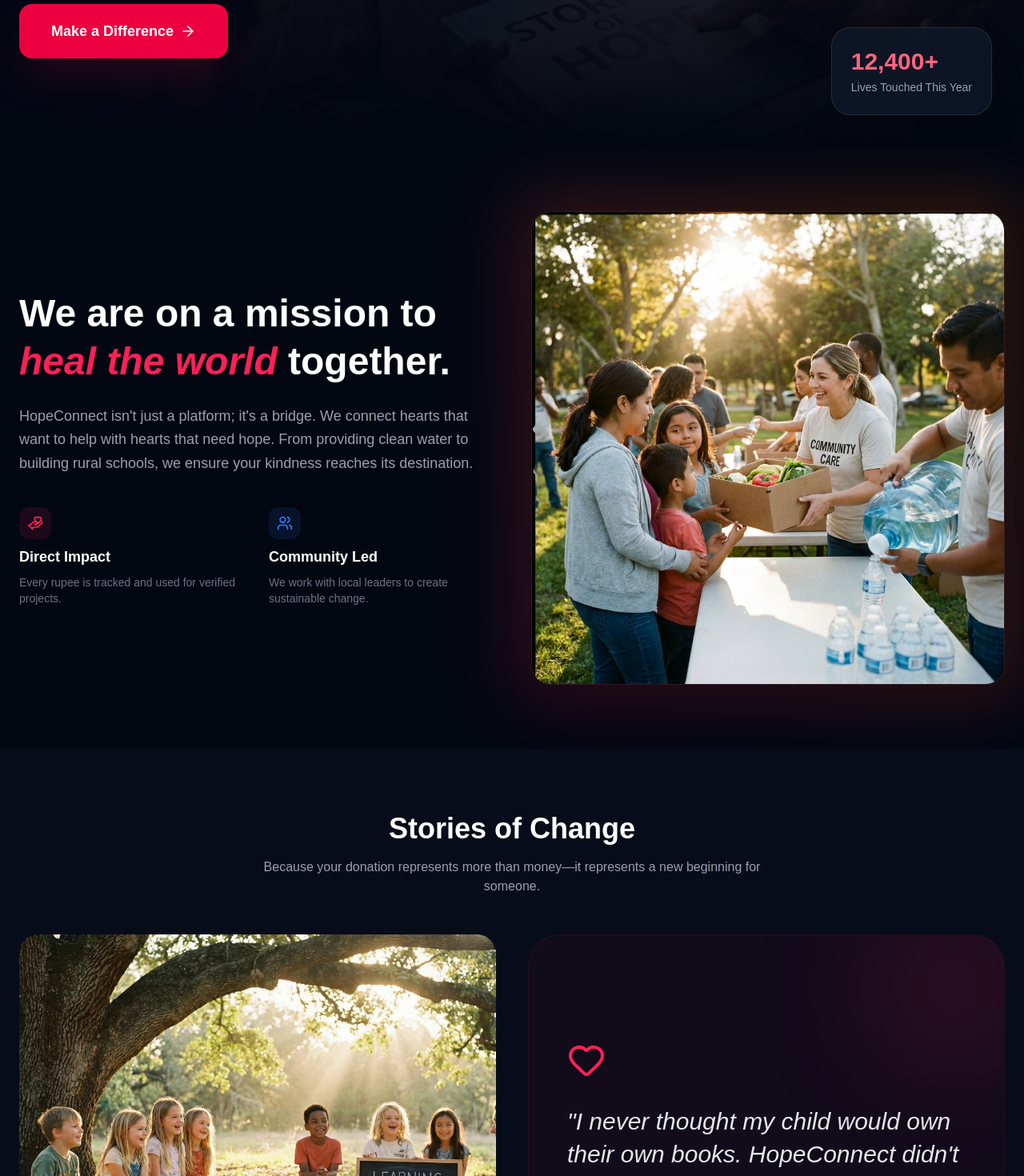
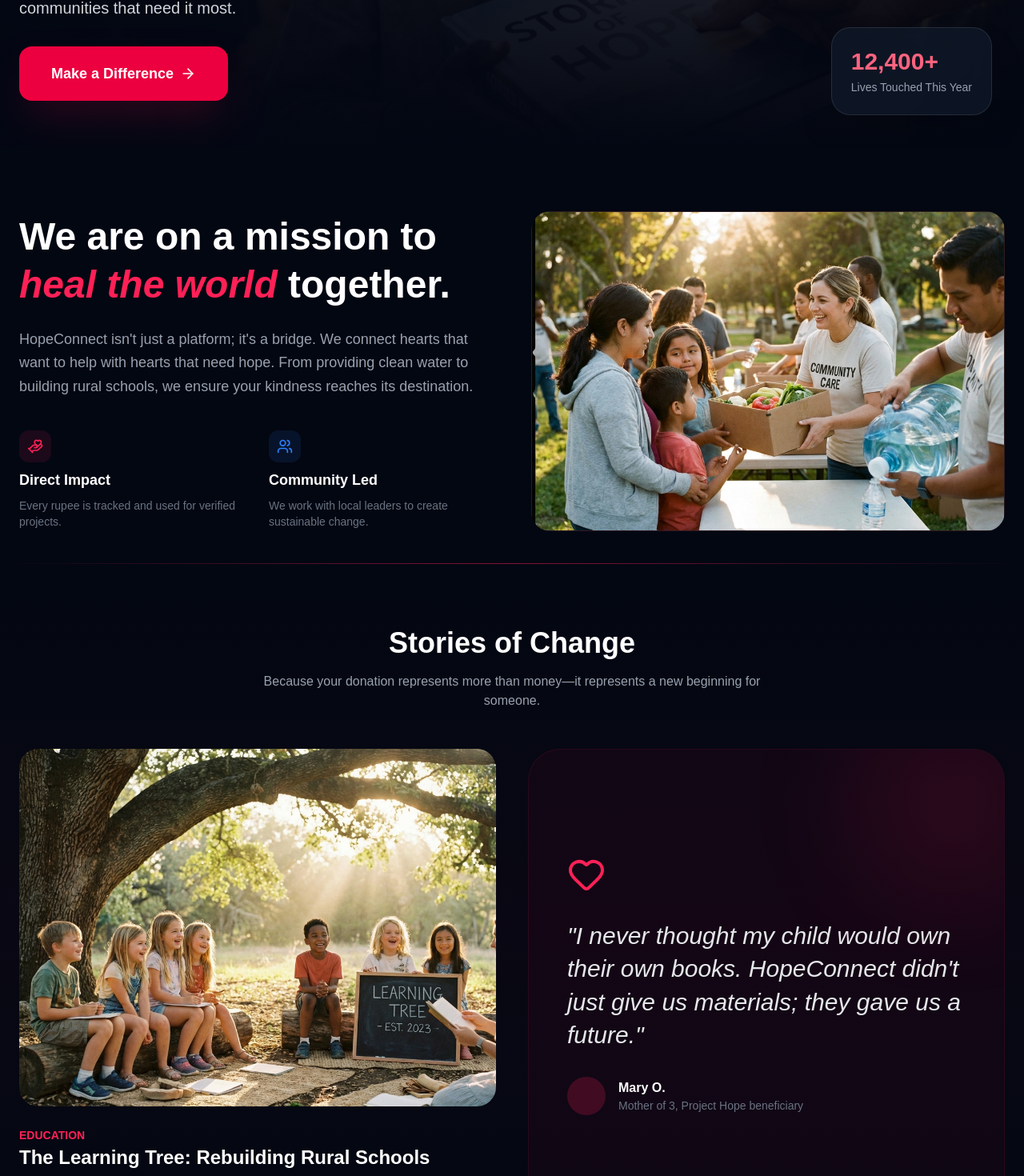
Before and after one commit to heheyashasvi/donation-management-system, a Next.js app: page / in a window 1280 px wide. Shown: the part 609-2079 px from the top of the page at 80% size. Built offline with nearby package versions, Linux system fonts and the light colour scheme.

Commit message:
Final UI polish: headline restructuring, CSS image cropping, and captivating stories background

```diff
--- a/src/app/page.tsx
+++ b/src/app/page.tsx
@@ -43,9 +43,9 @@ export default function Home() {
                             <Sparkles className="w-3 h-3" /> Because every child matters
                         </div>
                         <h1 className="text-6xl md:text-8xl font-black leading-[1.1] tracking-tight">
-                            Your Small Act is <br />
+                            Your Small <br />
                             <span className="text-transparent bg-clip-text bg-gradient-to-r from-rose-400 to-orange-400">
-                                Their Big Hope.
+                                Act is Their Big Hope.
                             </span>
                         </h1>
                         <p className="text-xl text-gray-300 font-light leading-relaxed max-w-xl">
@@ -72,7 +72,7 @@ export default function Home() {
             </section>
 
             {/* Mission Section */}
-            <section className="py-20 px-6 relative overflow-hidden">
+            <section className="pt-20 pb-10 px-6 relative overflow-hidden">
                 <div className="container mx-auto">
                     <div className="grid lg:grid-cols-2 gap-12 items-center">
                         <div className="space-y-6">
@@ -100,21 +100,26 @@ export default function Home() {
                                 </div>
                             </div>
                         </div>
-                        <div className="relative group">
+                        <div className="relative group overflow-hidden rounded-3xl h-[400px]">
                             <div className="absolute -inset-4 bg-gradient-to-tr from-rose-500 to-orange-500 rounded-3xl blur-2xl opacity-20 group-hover:opacity-30 transition-opacity" />
                             <img
                                 src="/images/impact_community.png"
                                 alt="Community Support"
-                                className="relative rounded-3xl shadow-2xl border border-white/5"
+                                className="relative w-full h-full object-cover shadow-2xl border border-white/5"
                             />
                         </div>
                     </div>
                 </div>
             </section>
 
-            {/* Success Stories Section */}
-            <section className="py-20 px-6 bg-gray-900/30">
-                <div className="container mx-auto space-y-12">
+            {/* Stories Section with Captivating Background */}
+            <section className="py-20 px-6 relative overflow-hidden bg-gray-950">
+                <div className="absolute inset-0 z-0">
+                    <div className="absolute inset-0 bg-gradient-to-b from-gray-950 via-rose-950/20 to-gray-950 opacity-40" />
+                    <div className="absolute inset-x-0 top-0 h-px bg-gradient-to-r from-transparent via-rose-500/50 to-transparent" />
+                </div>
+
+                <div className="container mx-auto space-y-12 relative z-10">
                     <div className="text-center space-y-4 max-w-2xl mx-auto">
                         <h2 className="text-4xl font-bold">Stories of Change</h2>
                         <p className="text-gray-400">Because your donation represents more than money—it represents a new beginning for someone.</p>
```
